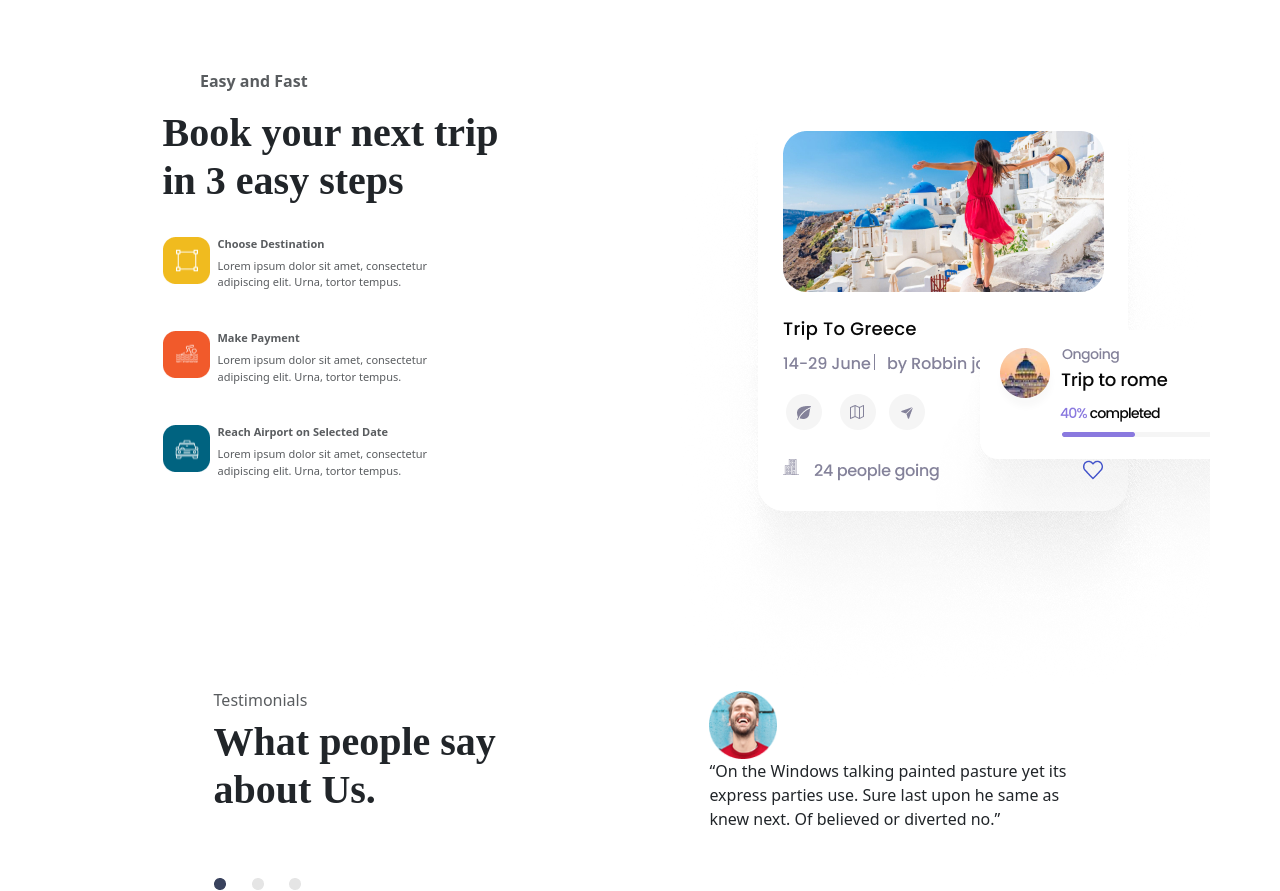
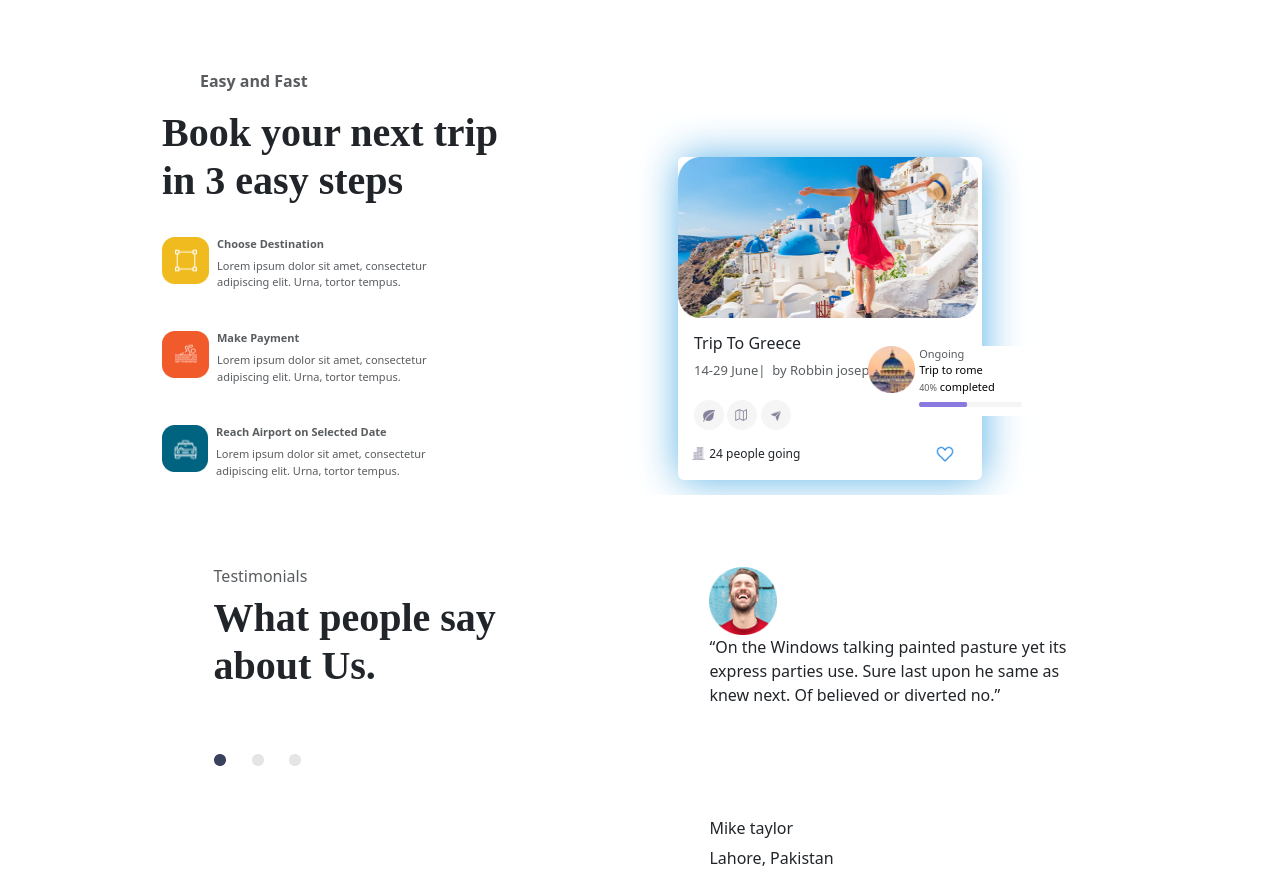
Before and after one commit to Subhana-Saman/2nd-hackathon, a plain HTML site: page index.html in a window 1280 px wide. Shown: the part 1459-2350 px from the top of the page. Drawn offline with nearby package versions, Linux system fonts and the light colour scheme.

Commit message:
Add files via upload

```diff
--- a/index.html
+++ b/index.html
@@ -73,7 +73,7 @@
         </a>
 
         <button style="height: 45px; border: none; background: transparent; display: flex; align-items: center;">
-          <img src="./Play button.png" height="40" alt="Play Button" />
+          <img src="./assets/image/Play button.png" height="40" alt="Play Button" />
           <sup style="font-size: 14px; margin-left: 5px;">Play Demo</sup>
         </button>
       </div>
@@ -156,7 +156,7 @@
 </div>
 
  <div class="card dest" style="width: 15rem;">
-  <img src="./assets/image/Rectangle3.png" class="card-img-top" alt="...">
+  <img src="./assets/image/Rectangle3.png"  class="card-img-top" alt="...">
   <div class="card-body">
     <p class="card-text text-muted ms-4" style="font-size: 13px;"><b>Full Europe</b><span  class="text-muted" style="margin-left:60px;font-size: 11px;"> <b>$15k</b></span>  <br> <img src="./assets/image/telegram.png" style="width: 18px; height: 18px;" alt=""> <b>10 Days Trip</b></p>
   </div>
@@ -180,15 +180,29 @@
      <p class="text-muted" style="font-size: 11px;">Lorem ipsum dolor sit amet, consectetur <br>
       adipiscing elit. Urna, tortor tempus. </p></span></div> <br>
 
-              <div class="d-flex gap-2"><img src="./assets/image/Group 11.png" style="width: 47px;height: 47px;"><span ><h6 class="text-muted" style="font-size: 11px; color: #5E6282;"><b>Reach Airport on Selected Date</b></h6>
+              <div class="d-flex gap-2"><img src="./assets/image/Group 11.png" style="width: 47x;height: 47px;"><span ><h6 class="text-muted" style="font-size: 11px; color: #5E6282;"><b>Reach Airport on Selected Date</b></h6>
         <p class="text-muted" style="font-size: 11px;color: #5E6282;">Lorem ipsum dolor sit amet, consectetur <br>
       adipiscing elit. Urna, tortor tempus. </p></span></div>
     </div>
     <div class="part2">
-      <img src="./Image.png">
+
+       <div class="card mt-5" style="width: 19rem; box-shadow: 1px 0px 40px  #59B1E6,10px 0px 90px white ; border:none ;">
+  <img src="./assets/image/Rectangle 17.jpg" class="card-img-top" style="width: 300px; height: 161px;">
+  <div class="card-body">
+    <h6 class="card-title">Trip To Greece</h6>
+    <p class="card-text text-muted" style="font-size: 13px;">14-29 June|  &nbsp;<span>by Robbin joseph</span><br> <br>
+    <img src="./assets/image/LEAF.png" width="30px" height="30px"> <img src="./assets/image/map icon.png"width="30px" height="30px"> <img src="./assets/image/send.png" width="30px" height="30px"> <br>
+  </p>
+  <div class="d-flex" style="border: 1px solid; width: 11rem;height: 70px;margin-left: 174px;margin-top: -100px;background-color: white;border: none;  "><img src="./assets/image/Mask Group.png" style="width: 47px;height: 47px;"> &nbsp;<p class="text-muted" style="font-size:11px ;">Ongoing <br> <span style="color: black;">Trip to rome</span> <br><span style="font-size:9px ;">40%</span> <span style="color: black;">completed</span> <br> <span ><img src="./assets/image/Group 3.png" width="103px" height="5px" ></span>
+  </p></div> <br>
+  <li class="list-group-item" style="margin-left: -2px;">
+ <img src="./assets/image/building 1.png" width="13px" height="13px">&nbsp;<span style="font-size: 12px;">24 people going</span> <span style="margin-left: 130px;"><img src="./assets/image/icons8-heart-48.png" width="20px"></span></li>
+  </div>
+
+</div>
     </div>
-
   </div>
+  <br><br><br>
   <section id="testimonial">
     <div class="conntainer main-two">
        <div class="conntainer part3">
--- a/style.css
+++ b/style.css
@@ -65,8 +65,9 @@ h1{
   width: 100%;
   display: flex;
   justify-content: center;
+  margin: auto;
   flex-wrap: wrap;
-  gap: 15px;
+  gap: 16px;
   overflow-x: hidden;
 
 
```
Also changed, not shown: assets/image/Group 3.png (added), assets/image/LEAF.png (added), assets/image/Mask Group.png (added), assets/image/Play button.png (added), assets/image/Rectangle 17.jpg (added), assets/image/Traveller 1.png, assets/image/building 1.png (added), assets/image/icons8-heart-48.png (added), assets/image/map icon.png (added), assets/image/send.png (added).
